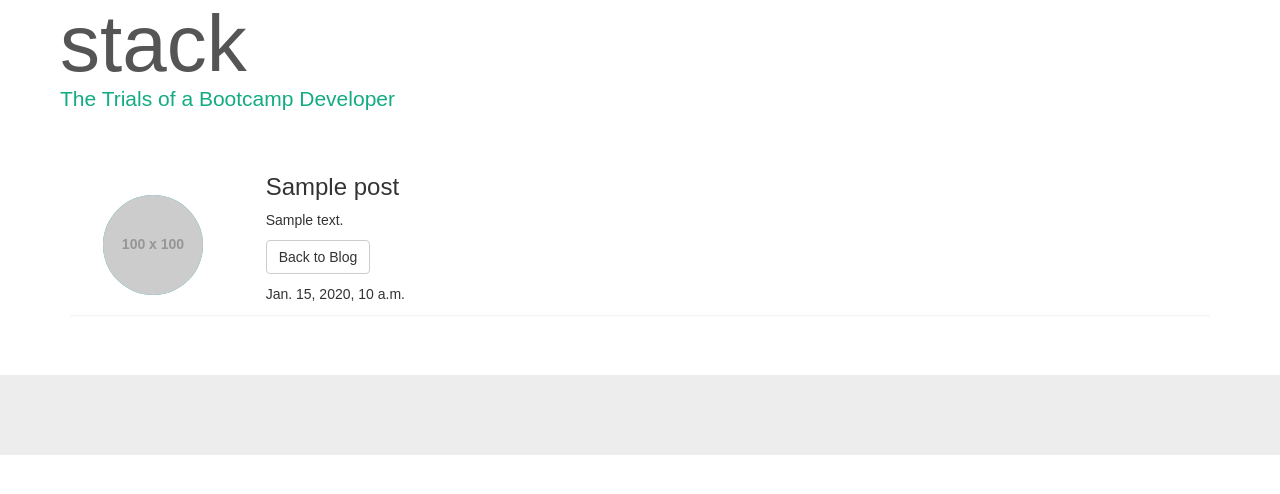
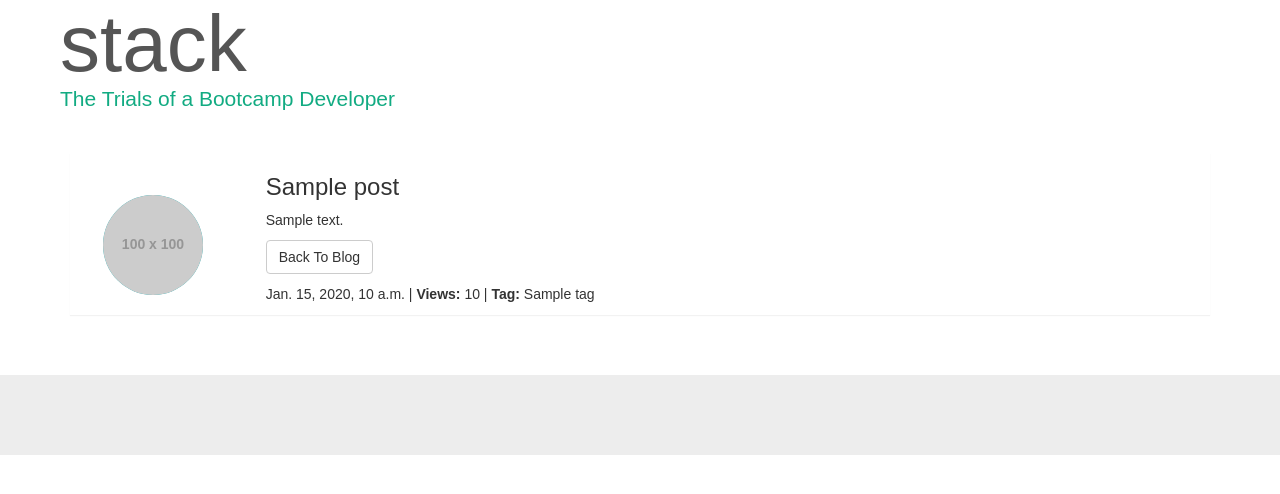
Before and after one commit to IreneG5/blog_prj, a Django app: template blog/templates/postdetail.html in a window 1280 px wide. Shown: the part 96-590 px from the top of the page. Run offline with Django 3.2, Linux system fonts and the light colour scheme; the template is opened without the code that fills it: most values are stand-ins (such as "Sample title", 1, 10 or a date in 2020); grey boxes labelled with a size stand in for pictures from a placeholder-image service; some libraries are stand-ins or nearby versions.

Commit message:
Add a counter and categorise posts using tags

```diff
--- a/blog/models.py
+++ b/blog/models.py
@@ -11,6 +11,8 @@ class Post(models.Model):
     content = models.TextField()
     created_date = models.DateTimeField(auto_now_add=True)
     published_date = models.DateTimeField(blank=True, null=True)
+    views = models.IntegerField(default=0)  # Record how often a post is seen
+    tag = models.CharField(max_length=30, blank=True, null=True)
 
     def publish(self):
         self.published_date = timezone.now()
--- a/blog/templates/blogposts.html
+++ b/blog/templates/blogposts.html
@@ -13,9 +13,9 @@
                 <h3>{{ post.title }}</h3>
                 <div class="row">
                     <div class="col-xs-9">
-                        <p>{{ post.content }}</p>
-                        <p><button class="btn btn-default">Read More</button></p>
-                        <p>{{ post.published_date }}</p>
+                        <p>{{ post.content|truncatewords:30 }}</p>
+                        <p><button class="btn btn-default" onclick="location.href={{ post.id }}">Read More</button></p>
+                        <p>{{ post.published_date }} | <strong>Views:</strong> {{ post.views }} | <strong>Tag:</strong> {{ post.tag }}</p>
                     </div>
                 </div>
             </div>
--- a/blog/templates/postdetail.html
+++ b/blog/templates/postdetail.html
@@ -12,8 +12,8 @@
             <div class="row">
                 <div class="col-xs-9">
                     <p>{{ post.content }}</p>
-                    <p><button class="btn btn-default">Back to Blog</button></p>
-                    <p>{{ post.published_date }}</p>
+                    <p><button class="btn btn-default" onclick="location.href='/blog'">Back To Blog</button></p>
+                    <p>{{ post.published_date }} | <strong>Views:</strong> {{ post.views }} | <strong>Tag:</strong> {{ post.tag }}</p>
                 </div>
             </div>
         </div>
--- a/blog/urls.py
+++ b/blog/urls.py
@@ -2,5 +2,6 @@ from django.conf.urls import url
 import views
 
 urlpatterns = [
-    url(r'^blog/', views.post_list),
+    url(r'^blog/$', views.post_list),
+    url(r'^blog/(?P<id>\d+)/$', views.post_detail),
 ]
```
Also changed, not shown: blog/views.py (+8 -1 lines), db.sqlite3.
